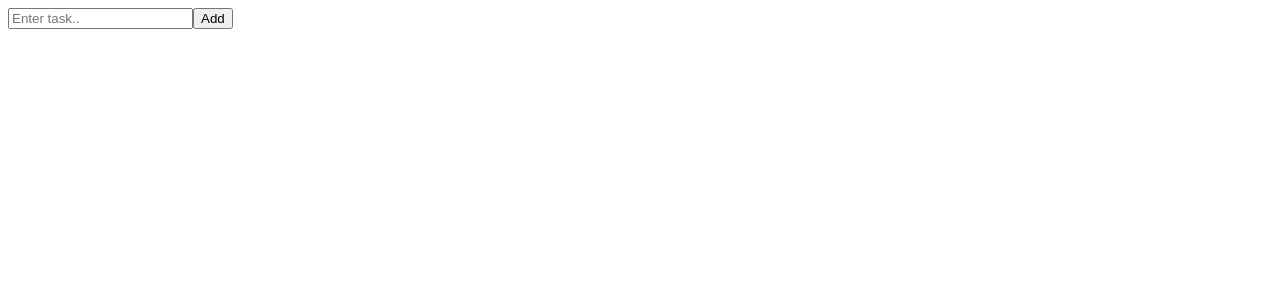
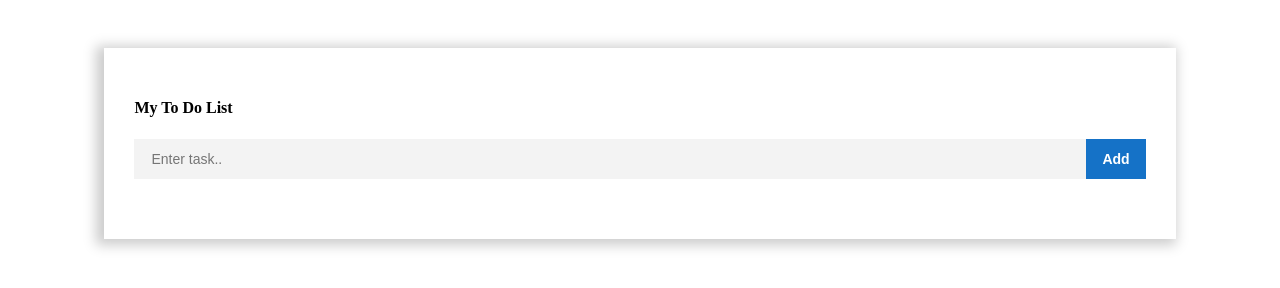
Before and after one commit to jithamolns/React-app, a plain HTML site: page index.html in a window 1280 px wide. Drawn offline with nearby package versions, Linux system fonts and the light colour scheme.

Commit message:
styled the app, add, delete, update tasks completed

```diff
--- a/index.html
+++ b/index.html
@@ -10,7 +10,7 @@
         <link rel="stylesheet" href="style.css">
     </head>
     <body>
-       <div id="formID"></div>
+       <div id="todoWrapper"></div>
 
        <script type="text/babel">
             function Form(){
@@ -52,23 +52,27 @@
 
                 return (
                     <div>
-                        <input
+                        <h4>My To Do List</h4>
+                        <div className="form-hold">
+                            <input
                             type="text"
                             value={inputTask}
                             placeholder="Enter task.."
                             onChange={(e) => setTask(e.target.value)}
-                        />
-                        <button onClick={() => addTask(inputTask)}>Add</button>
+                            />
+                            <button onClick={() => addTask(inputTask)}>Add</button>
+                        </div>
                         <table>
 
                             {lists.map((todo, index) => (
                                     <tr>
+                                        <td>{index+1}</td>
                                         <td className={(todo.completed)?'finished':''}>{todo.todo}</td>
                                         {
                                             (todo.completed)?<td>Completed</td>:<td>In progress</td>
                                         }
-                                        <button onClick={() => completeTask(index)}>Complete</button>
-                                        <button onClick = {() => deleteTask(todo.id)}>Delete</button>
+                                        <td><button onClick={() => completeTask(index)}>Complete</button></td>
+                                        <td><button onClick = {() => deleteTask(todo.id)}>Delete</button></td>
                                     </tr>
                             ))}
                         </table>
@@ -77,7 +81,7 @@
                 )
 
             }
-            ReactDOM.render(<Form />, document.getElementById('formID'))
+            ReactDOM.render(<Form />, document.getElementById('todoWrapper'))
 
        </script>
     </body>
--- a/style.css
+++ b/style.css
@@ -1,4 +1,53 @@
 
+body{
+    padding-top: 40px;
+}
+#todoWrapper{
+    margin-top: 40px;
+    padding: 30px;
+    box-shadow: -4px 2px 12px 4px #ccc;
+    width: 80%;
+    margin: auto;
+}
 .finished{
     text-decoration: line-through;
 }
+.form-hold{
+    display: flex;
+    margin-bottom: 30px;
+}
+.form-hold input{
+    padding: 10px 15px;
+    appearance: none;
+    border: 2px solid #F3F3F3;
+    background-color: #F3F3F3;
+    font-size: 14px;
+    outline: none;
+    display: inline-block;
+    flex: 1 1 100%;
+}
+.form-hold button{
+    border: 1px solid #1572c7;
+    outline: none;
+    background: none;
+    background-color: #1572c7;
+    color: #FFF;
+    padding: 10px 15px;
+    font-size: 14px;
+    font-weight: 700;
+    cursor: pointer;
+}
+tr td{
+    padding: 10px;
+}
+button {
+    border: 1px solid #1572c7;
+    outline: none;
+    background: none;
+    background-color: #1572c7;
+    color: #FFF;
+    padding: 10px 15px;
+    font-size: 14px;
+    font-weight: 700;
+    cursor: pointer;
+}
```
